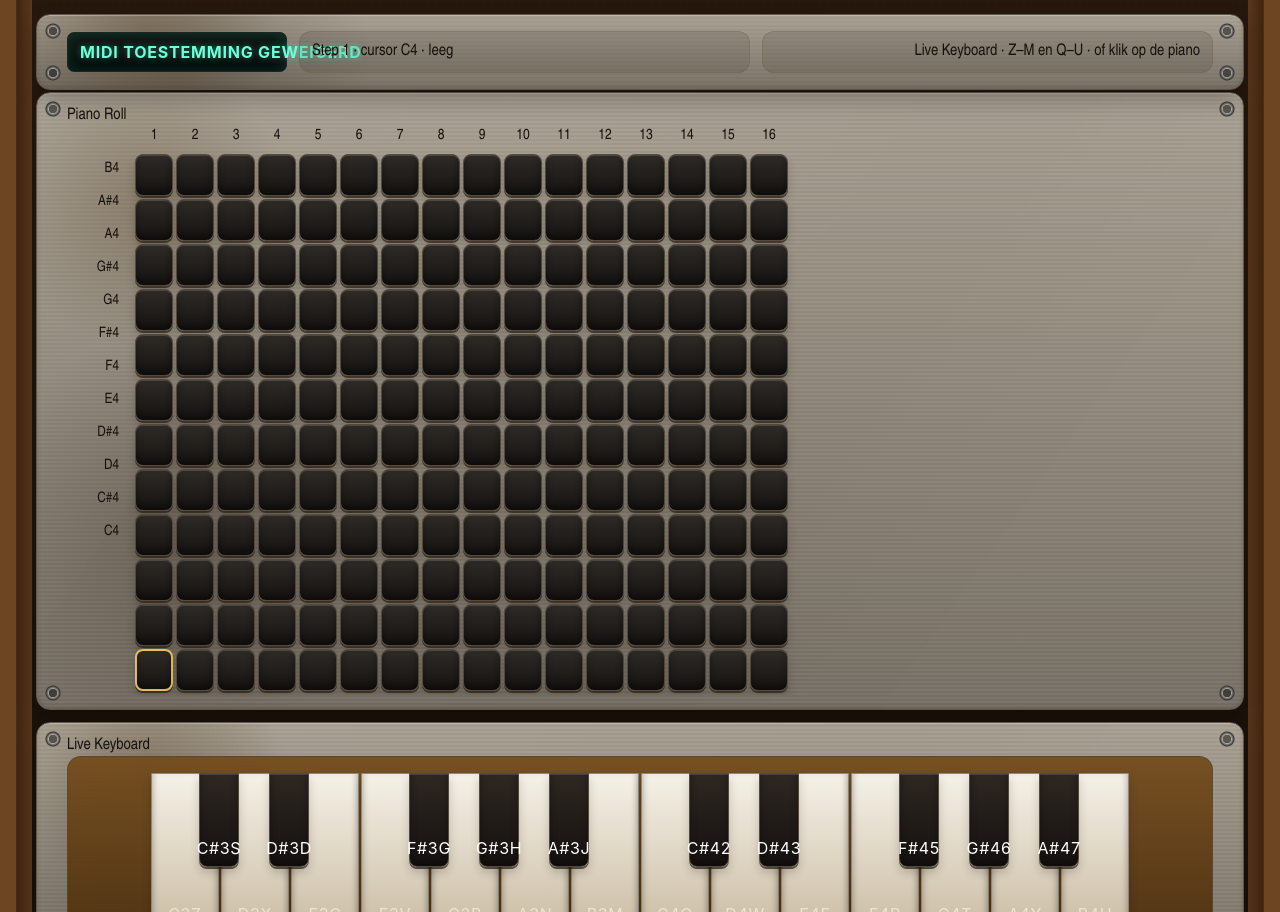
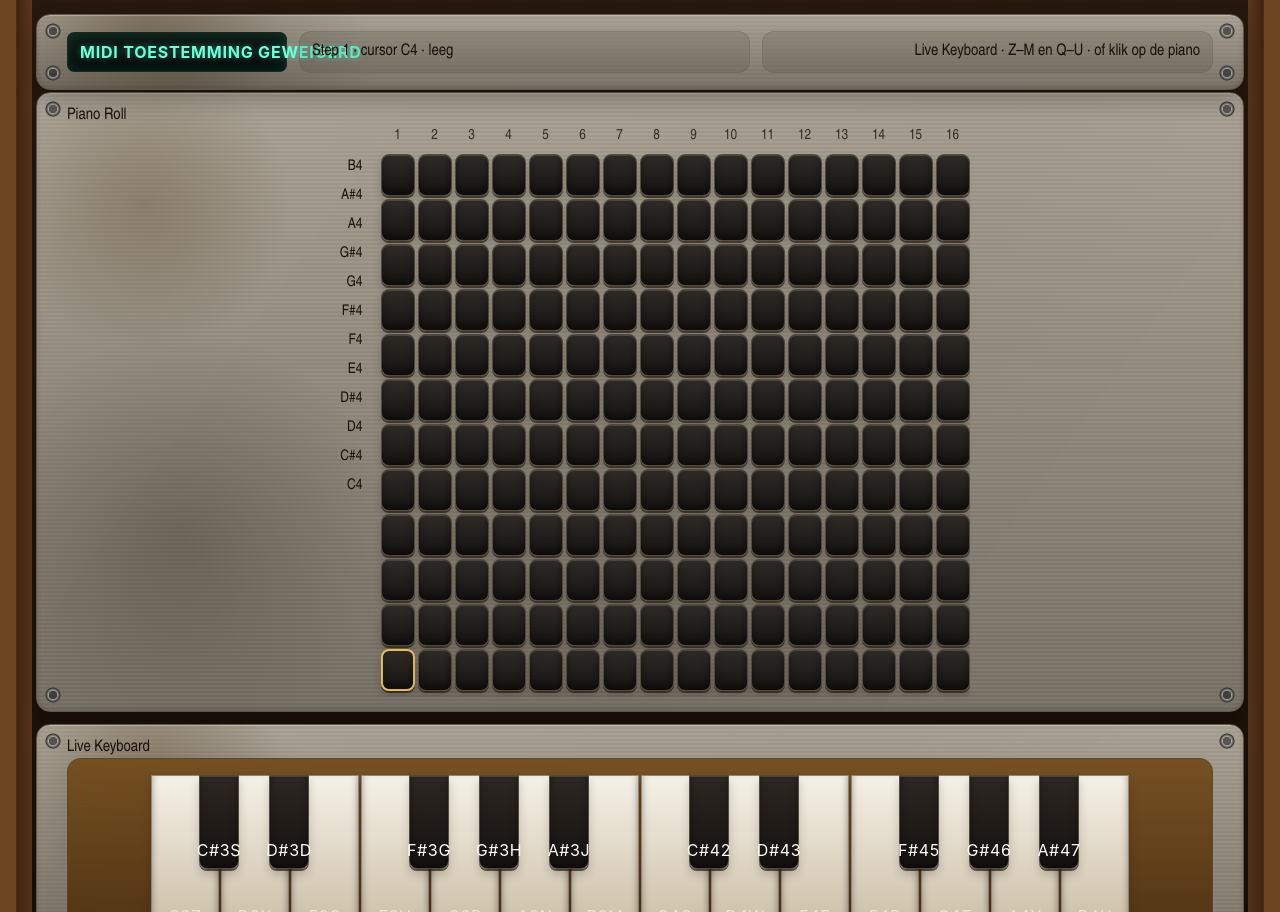
Before and after one commit to wimfish/midiSequencer, a website: page public/fm-prototype.html in a window 1280 px wide. Shown: the part 560-1472 px from the top of the page. Drawn offline with Linux system fonts and the light colour scheme; a web font is replaced by a local one.

Commit message:
fm update pianoroll sequencer grid

```diff
--- a/public/fm-prototype.css
+++ b/public/fm-prototype.css
@@ -96,8 +96,8 @@ body.fm-prototype-page input {
 
 :root {
   --fm-step-size: 38px;
-  --fm-row-height: 30px;
-  --fm-label-width: 60px;
+  --fm-row-height: 28px;
+  --fm-label-width: 64px;
   --fm-step-count: 16;
   --fm-row-count: 12;
   --fm-grid-gap: 3px;
@@ -108,6 +108,9 @@ body.fm-prototype-page input {
 }
 
 .fm-sequencer-inner {
+  display: flex;
+  flex-direction: column;
+  align-items: center;
   width: 100%;
   min-width: 0;
 }
@@ -117,8 +120,9 @@ body.fm-prototype-page input {
   grid-template-columns: repeat(var(--fm-step-count), var(--fm-step-size));
   gap: var(--fm-grid-gap);
   width: max-content;
-  margin-left: calc(var(--fm-label-width) + 8px);
-  margin-bottom: 8px;
+  padding-left: calc(var(--fm-label-width) + 10px);
+  box-sizing: content-box;
+  margin: 0 auto 8px;
 }
 
 .header-step {
@@ -128,28 +132,35 @@ body.fm-prototype-page input {
   align-items: center;
   justify-content: center;
   border-radius: 6px;
-  font-size: 0.92rem;
+  font-size: 0.9rem;
   line-height: 1;
+  color: rgba(40, 28, 18, 0.88);
 }
 
 .header-step.has-data {
-  opacity: 1;
+  color: rgba(40, 28, 18, 1);
 }
 
 .header-step.current {
-  border: 1px solid rgba(71, 229, 194, 0.72);
-  background: rgba(71, 229, 194, 0.14);
-  box-shadow: 0 0 10px rgba(71, 229, 194, 0.24);
+  color: #18120c;
+  border: 1px solid #d9b970;
+  background: linear-gradient(180deg, #f4e1a7 0%, #d6b868 58%, #a27f34 100%);
+  box-shadow:
+    inset 0 1px 0 rgba(255,255,255,0.42),
+    0 0 10px rgba(255,214,128,0.22);
 }
 
 .grid-wrap {
   display: grid;
   grid-template-columns: var(--fm-label-width) max-content;
-  gap: 8px;
+  gap: 10px;
   align-items: start;
+  width: max-content;
+  max-width: 100%;
+  margin: 0 auto;
   overflow-x: auto;
   overflow-y: hidden;
-  padding-bottom: 4px;
+  padding-bottom: 6px;
 }
 
 .note-labels {
@@ -157,6 +168,7 @@ body.fm-prototype-page input {
   grid-template-rows: repeat(var(--fm-row-count), var(--fm-row-height));
   gap: var(--fm-grid-gap);
   width: var(--fm-label-width);
+  min-width: var(--fm-label-width);
 }
 
 .note-label {
@@ -165,7 +177,7 @@ body.fm-prototype-page input {
   align-items: center;
   justify-content: flex-end;
   padding-right: 8px;
-  font-size: 0.9rem;
+  font-size: 0.92rem;
   line-height: 1;
   white-space: nowrap;
 }
@@ -186,7 +198,7 @@ body.fm-prototype-page input {
 .cell {
   width: var(--fm-step-size);
   height: var(--fm-row-height);
-  border-radius: var(--fm-grid-radius);
+  border-radius: 9px;
   border: 1px solid rgba(115, 87, 51, 0.30);
   background:
     linear-gradient(180deg, rgba(255,255,255,0.08), rgba(255,255,255,0.01) 36%, rgba(0,0,0,0.10)),
--- a/public/fm-prototype.js
+++ b/public/fm-prototype.js
@@ -154,20 +154,25 @@ function getVisibleRows() {
 
 function updateGridScale() {
   const width = window.innerWidth;
-  let stepSize = 46;
-  let rowHeight = 34;
-  let labelWidth = 64;
-  let gap = 4;
+  let stepSize = 42;
+  let rowHeight = 30;
+  let labelWidth = 68;
+  let gap = 3;
 
   if (state.steps >= 32) {
-    stepSize = width < 1200 ? 20 : 24;
-    rowHeight = width < 1200 ? 22 : 24;
-    labelWidth = width < 1200 ? 52 : 56;
+    stepSize = width < 1400 ? 26 : 30;
+    rowHeight = width < 1400 ? 24 : 26;
+    labelWidth = width < 1400 ? 58 : 62;
     gap = 2;
   } else if (state.steps >= 16) {
-    stepSize = width < 1200 ? 32 : 38;
-    rowHeight = width < 1200 ? 26 : 30;
-    labelWidth = width < 1200 ? 56 : 60;
+    stepSize = width < 1400 ? 34 : 38;
+    rowHeight = width < 1400 ? 26 : 28;
+    labelWidth = width < 1400 ? 60 : 64;
+    gap = 3;
+  } else {
+    stepSize = width < 1400 ? 42 : 48;
+    rowHeight = width < 1400 ? 30 : 34;
+    labelWidth = width < 1400 ? 64 : 70;
     gap = 3;
   }
 
```
